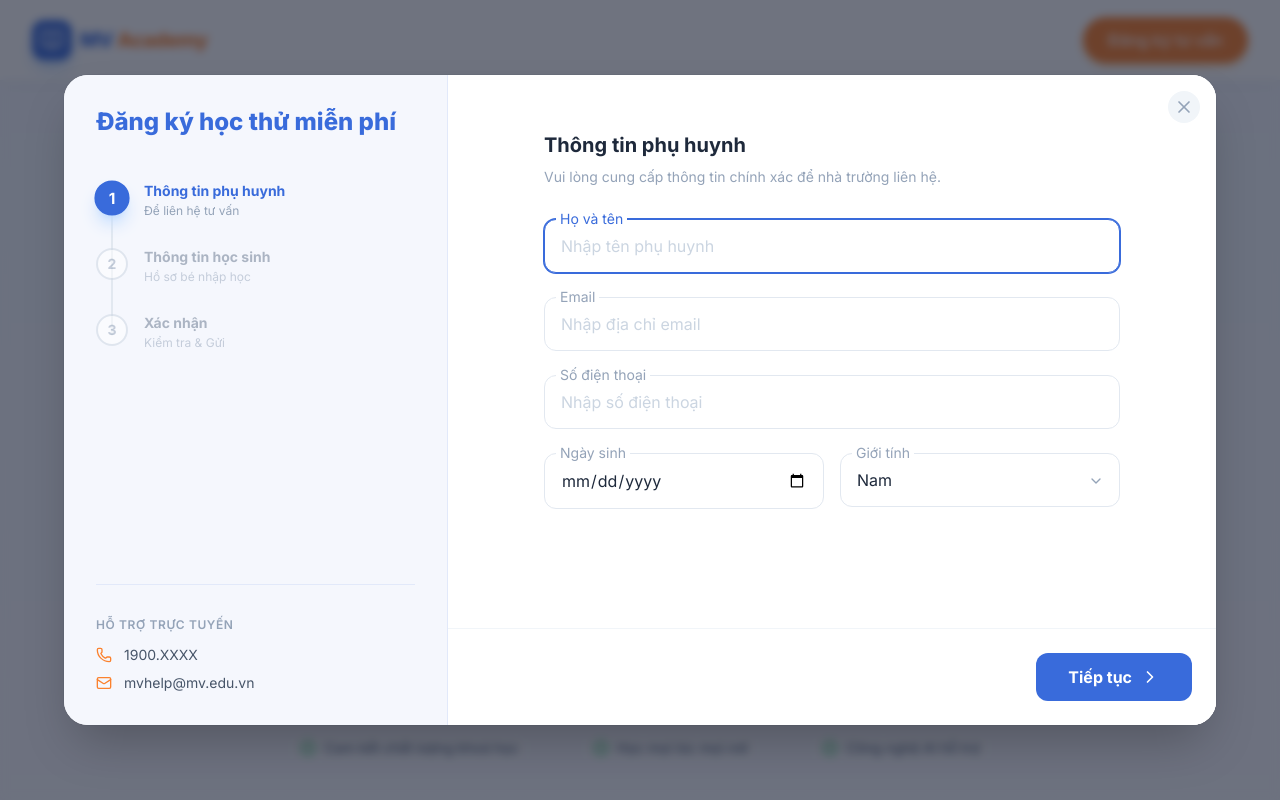
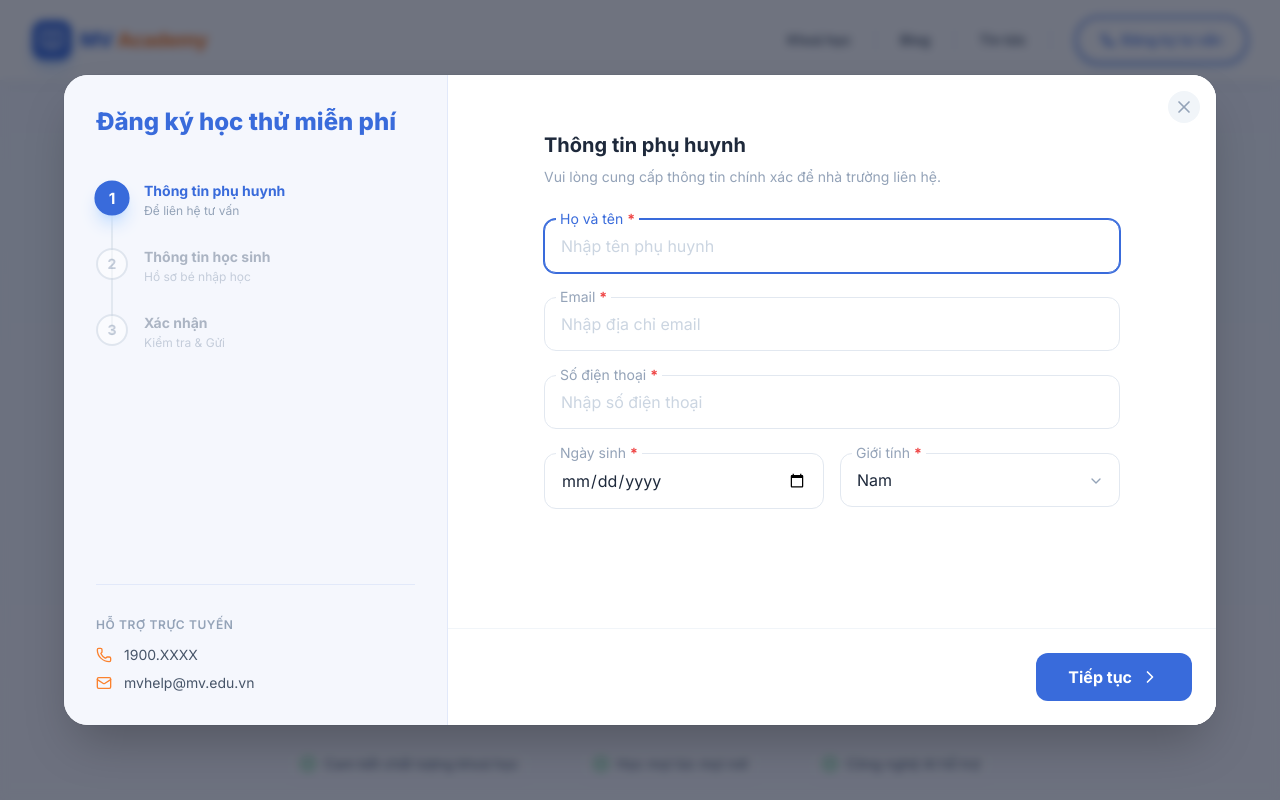
Before and after one commit to quannv1302/MV-Register, a React (Vite) app: page / in a window 1280 px wide. Both pictures are taken after a click on the button "Đăng ký tư vấn". Shown: the top 800 px of the page. Built offline with nearby package versions, Linux system fonts and the light colour scheme.

Commit message:
Update UI

```diff
--- a/App.tsx
+++ b/App.tsx
@@ -2,6 +2,7 @@ import React, { useState, useEffect } from 'react';
 import { RegistrationForm } from './components/RegistrationForm';
 import { Modal } from './components/Modal';
 import { Button } from './components/Button';
+
 
 import {
   BookOpen, Globe, Award, Star, Phone, MapPin,
@@ -63,18 +64,20 @@ const App: React.FC = () => {
 
             {/* Desktop Menu */}
             <div className="hidden md:flex items-center space-x-6 font-semibold text-sm text-slate-600">
-              {/* <a href="#" className="hover:text-brand-blue transition-colors flex items-center gap-1">
-                Phòng thi ảo
-                <span className="bg-red-100 text-red-600 text-[9px] px-1.5 py-0.5 rounded-full uppercase">Hot</span>
-              </a>
               <a href="#chuong-trinh" className="hover:text-brand-blue transition-colors">Khoá học</a>
+              <div className="w-px h-6 bg-slate-200 mx-2"></div>
               <a href="#blog" className="hover:text-brand-blue transition-colors">Blog</a>
-
+              <div className="w-px h-6 bg-slate-200 mx-2"></div>
+              <a href="#blog" className="hover:text-brand-blue transition-colors">Tin tức</a>
               <div className="w-px h-6 bg-slate-200 mx-2"></div>
 
-              <button className="text-brand-blue hover:text-blue-700 transition-colors">Kích hoạt tài khoản</button> */}
-              <Button variant="primary" onClick={openRegistration} className="!rounded-full px-6 !py-2.5 shadow-lg shadow-orange-200 hover:shadow-orange-300 transform hover:-translate-y-0.5 transition-all">
-                Đăng ký tư vấn
+              <Button
+                variant="outline"
+                onClick={openRegistration}
+                className="!rounded-full px-4 py-1.5 text-sm border-2 border-blue-500 text-blue-500 bg-transparent hover:bg-blue-50 shadow-md shadow-blue-100 transform hover:-translate-y-0.5 transition-all font-medium flex items-center gap-1.5"
+              >
+                <Phone size={14} strokeWidth={2.5} />
+                <span>Đăng ký tư vấn</span>
               </Button>
             </div>
           </div>
@@ -106,8 +109,11 @@ const App: React.FC = () => {
           </h1>
 
           {/* Subtext */}
-          <p className="text-lg md:text-xl text-slate-600 max-w-2xl leading-relaxed mb-10 animate-in fade-in slide-in-from-bottom-8 duration-700 delay-200">
+          <p className="text-lg md:text-lg text-slate-600 max-w-2xl leading-relaxed mb-4 animate-in fade-in slide-in-from-bottom-8 duration-700 delay-200">
             Hệ thống bài giảng tương tác và phòng luyện thi ảo giúp trẻ từ 4-10 tuổi chinh phục kiến thức Tiếng Anh & Khoa học theo tiêu chuẩn Common Core (Hoa Kỳ).
+          </p>
+          <p className="text-lg md:text-lg text-brand-blue max-w-2xl leading-relaxed mb-10 animate-in fade-in slide-in-from-bottom-8 duration-700 delay-200">
+            Dự kiến khai giảng: 22/06/2026
           </p>
 
           {/* Buttons */}
@@ -309,9 +315,9 @@ const App: React.FC = () => {
               <span className="text-brand-orange font-bold tracking-wider uppercase text-sm mb-2 block">Đội ngũ chuyên gia</span>
               <h2 className="text-3xl md:text-4xl font-extrabold text-slate-900">Giáo viên bản ngữ & Việt Nam</h2>
             </div>
-            <Button variant="ghost" className="hidden md:flex group text-brand-blue hover:bg-blue-50">
+            {/* <Button variant="ghost" className="hidden md:flex group text-brand-blue hover:bg-blue-50">
               Xem tất cả giáo viên <ChevronRight className="ml-1 w-4 h-4 group-hover:translate-x-1 transition-transform" />
-            </Button>
+            </Button> */}
           </div>
 
           <div className="grid md:grid-cols-4 gap-6">
--- a/components/RegistrationForm.tsx
+++ b/components/RegistrationForm.tsx
@@ -117,11 +117,16 @@ export const RegistrationForm: React.FC<RegistrationFormProps> = ({ onClose }) =
         </div>
         <h2 className="text-3xl font-extrabold text-brand-blue mb-4">Đăng ký thành công!</h2>
         <p className="text-slate-500 mb-8 max-w-md mx-auto text-base leading-relaxed">
-          Cảm ơn <span className="font-semibold text-slate-800">{formData.parent.fullName}</span> đã tin tưởng MV Academy. <br />
-          Bộ phận tư vấn sẽ liên hệ với bạn trong vòng 24h tới.
+          Vui lòng đợi Email xác nhận từ Minh Việt.
         </p>
         <div className="flex gap-4">
-          <Button onClick={onClose} className="bg-brand-blue text-white hover:bg-blue-700 rounded-xl px-8 py-3 h-auto shadow-lg shadow-blue-200">Quay lại trang chủ</Button>
+          <Button
+            onClick={onClose}
+            className="flex items-center gap-2 bg-brand-blue text-white hover:bg-blue-700 rounded-xl px-8 py-3 h-auto shadow-lg shadow-blue-200 transition-all active:scale-95"
+          >
+            <ArrowLeft size={20} />
+            <span>Quay lại trang chủ</span>
+          </Button>
         </div>
       </div>
     );
@@ -212,6 +217,7 @@ export const RegistrationForm: React.FC<RegistrationFormProps> = ({ onClose }) =
                 <div className="space-y-6">
                   <FloatingInput
                     label="Họ và tên"
+                    required={true}
                     value={formData.parent.fullName}
                     onChange={handleParentChange}
                     name="fullName"
@@ -220,6 +226,7 @@ export const RegistrationForm: React.FC<RegistrationFormProps> = ({ onClose }) =
                   />
                   <FloatingInput
                     label="Email"
+                    required={true}
                     type="email"
                     value={formData.parent.email}
                     onChange={handleParentChange}
@@ -228,6 +235,7 @@ export const RegistrationForm: React.FC<RegistrationFormProps> = ({ onClose }) =
                   />
                   <FloatingInput
                     label="Số điện thoại"
+                    required={true}
                     type="tel"
                     value={formData.parent.phone}
                     onChange={handleParentChange}
@@ -237,6 +245,7 @@ export const RegistrationForm: React.FC<RegistrationFormProps> = ({ onClose }) =
                   <div className="grid grid-cols-2 gap-4">
                     <FloatingInput
                       label="Ngày sinh"
+                      required={true}
                       type="date"
                       value={formData.parent.dob}
                       onChange={handleParentChange}
@@ -244,6 +253,7 @@ export const RegistrationForm: React.FC<RegistrationFormProps> = ({ onClose }) =
                     />
                     <FloatingSelect
                       label="Giới tính"
+                      required={true}
                       value={formData.parent.gender}
                       onChange={handleParentChange}
                       name="gender"
@@ -450,6 +460,7 @@ const StudentFormCard = ({ student, index, total, onChange, onRemove }: any) =>
       <div className="space-y-6">
         <FloatingInput
           label="Họ và tên"
+          required={true}
           value={student.fullName}
           onChange={(e) => onChange(student.id, 'fullName', e.target.value)}
           placeholder="Nhập họ và tên học sinh"
@@ -458,12 +469,14 @@ const StudentFormCard = ({ student, index, total, onChange, onRemove }: any) =>
         <div className="grid grid-cols-2 gap-4">
           <FloatingInput
             label="Ngày sinh"
+            required={true}
             type="date"
             value={student.dob}
             onChange={(e) => onChange(student.id, 'dob', e.target.value)}
           />
           <FloatingSelect
             label="Giới tính"
+            required={true}
             value={student.gender}
             onChange={(e) => onChange(student.id, 'gender', e.target.value)}
             options={Object.values(Gender)}
@@ -471,7 +484,7 @@ const StudentFormCard = ({ student, index, total, onChange, onRemove }: any) =>
         </div>
 
         <div className="pt-2">
-          <label className="text-sm font-semibold text-brand-orange uppercase mb-2 block">Chương trình học</label>
+          <label className="text-sm font-semibold text-brand-orange uppercase mb-2 block">Chương trình học<span className="text-red-500 pl-1 font-bold">*</span></label>
           <div className="grid grid-cols-2 gap-3">
             <RadioCard
               title="MVK"
@@ -490,7 +503,7 @@ const StudentFormCard = ({ student, index, total, onChange, onRemove }: any) =>
 
         {student.packageType && (
           <div className="animate-in fade-in slide-in-from-top-2">
-            <label className="text-xs font-semibold text-slate-400 uppercase mb-2 block">Lớp đăng ký</label>
+            <label className="text-xs font-semibold text-slate-900 uppercase mb-2 block">Lớp đăng ký <span className="text-red-500 font-bold">*</span></label>
             <div className="flex flex-wrap gap-2">
               {student.packageType === PackageType.MVK && (
                 <GradePill
@@ -521,27 +534,38 @@ const StudentFormCard = ({ student, index, total, onChange, onRemove }: any) =>
   )
 }
 
-const FloatingInput = ({ label, ...props }: React.InputHTMLAttributes<HTMLInputElement> & { label: string }) => (
+const FloatingInput = ({ label, required, ...props }: React.InputHTMLAttributes<HTMLInputElement> & { label: string, required?: boolean }) => (
   <div className="relative group">
-    <label className="absolute -top-2.5 left-3 bg-white px-1 text-sm text-slate-400 font-regular group-focus-within:text-brand-blue transition-colors z-10">
+    <label className="absolute -top-2.5 left-3 bg-white px-1 text-sm text-slate-400 font-regular group-focus-within:text-brand-blue transition-colors z-10 flex items-center">
       {label}
+      {required && <span className="text-red-500 ml-1 font-bold">*</span>}
     </label>
     <input
       {...props}
+      required={required}
       className="w-full px-4 py-3.5 rounded-xl border border-slate-200 outline-none focus:border-brand-blue focus:ring-1 focus:ring-brand-blue transition-all text-slate-800 placeholder:text-slate-300 bg-white"
     />
   </div>
 );
 
-const FloatingSelect = ({ label, options, ...props }: React.SelectHTMLAttributes<HTMLSelectElement> & { label: string, options: string[] }) => (
+const FloatingSelect = ({
+  label,
+  options,
+  required, // Thêm prop required
+  ...props
+}: React.SelectHTMLAttributes<HTMLSelectElement> & { label: string, options: string[], required?: boolean }) => (
   <div className="relative group">
-    <label className="absolute -top-2.5 left-3 bg-white px-1 text-sm text-slate-400 font-regular group-focus-within:text-brand-blue transition-colors z-10">
+    <label className="absolute -top-2.5 left-3 bg-white px-1 text-sm text-slate-400 font-regular group-focus-within:text-brand-blue transition-colors z-10 flex items-center">
       {label}
+      {required && <span className="text-red-500 ml-1 font-bold">*</span>}
     </label>
     <select
       {...props}
-      className="w-full px-4 py-3.5 rounded-xl border border-slate-200 outline-none focus:border-brand-blue focus:ring-1 focus:ring-brand-blue transition-all text-slate-800 bg-white appearance-none"
+      required={required} // Truyền vào thẻ select để trình duyệt hiểu đây là trường bắt buộc
+      className="w-full px-4 py-3.5 rounded-xl border border-slate-200 outline-none focus:border-brand-blue focus:ring-1 focus:ring-brand-blue transition-all text-slate-800 bg-white appearance-none cursor-pointer"
     >
+      {/* Thêm một option trống mặc định nếu cần */}
+      <option value="" disabled hidden>Chọn {label.toLowerCase()}</option>
       {options.map(opt => <option key={opt} value={opt}>{opt}</option>)}
     </select>
     <div className="absolute right-4 top-1/2 -translate-y-1/2 pointer-events-none text-slate-400">
--- a/index.html
+++ b/index.html
@@ -1,16 +1,18 @@
 <!DOCTYPE html>
 <html lang="vi">
+
 <head>
   <meta charset="UTF-8" />
   <link rel="icon" type="image/svg+xml" href="/vite.svg" />
   <meta name="viewport" content="width=device-width, initial-scale=1.0" />
-    <title>US-Vietnam Academy Enrollment</title>
+  <title>MV Academy</title>
   <!-- Tailwind CSS -->
   <script src="https://cdn.tailwindcss.com"></script>
   <!-- Google Fonts: Inter -->
   <link rel="preconnect" href="https://fonts.googleapis.com">
   <link rel="preconnect" href="https://fonts.gstatic.com" crossorigin>
-    <link href="https://fonts.googleapis.com/css2?family=Inter:wght@300;400;500;600;700;800&display=swap" rel="stylesheet">
+  <link href="https://fonts.googleapis.com/css2?family=Inter:wght@300;400;500;600;700;800&display=swap"
+    rel="stylesheet">
   <script>
     tailwind.config = {
       theme: {
@@ -42,8 +44,10 @@
 </script>
   <link rel="stylesheet" href="/index.css">
 </head>
+
 <body class="bg-slate-50 text-slate-800">
   <div id="root"></div>
   <script type="module" src="/index.tsx"></script>
 </body>
+
 </html>
```
Lines whose indentation alone changed are shown as unchanged.
